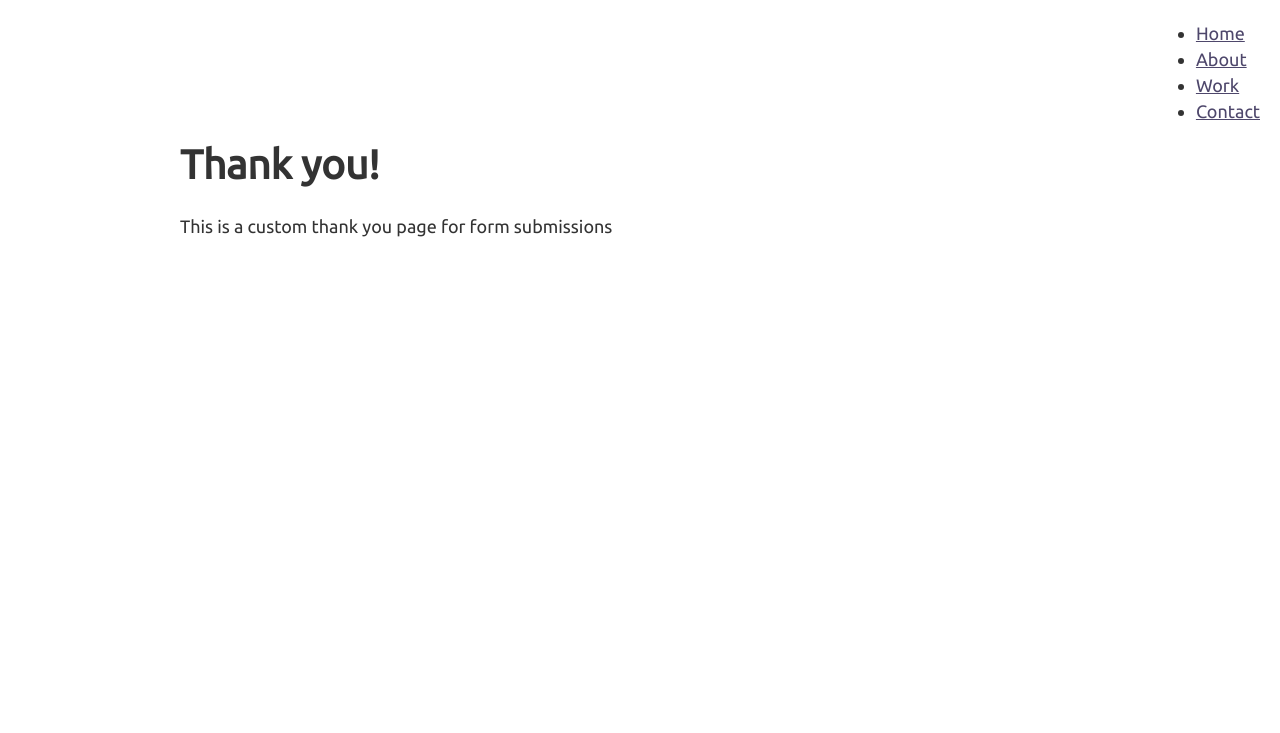
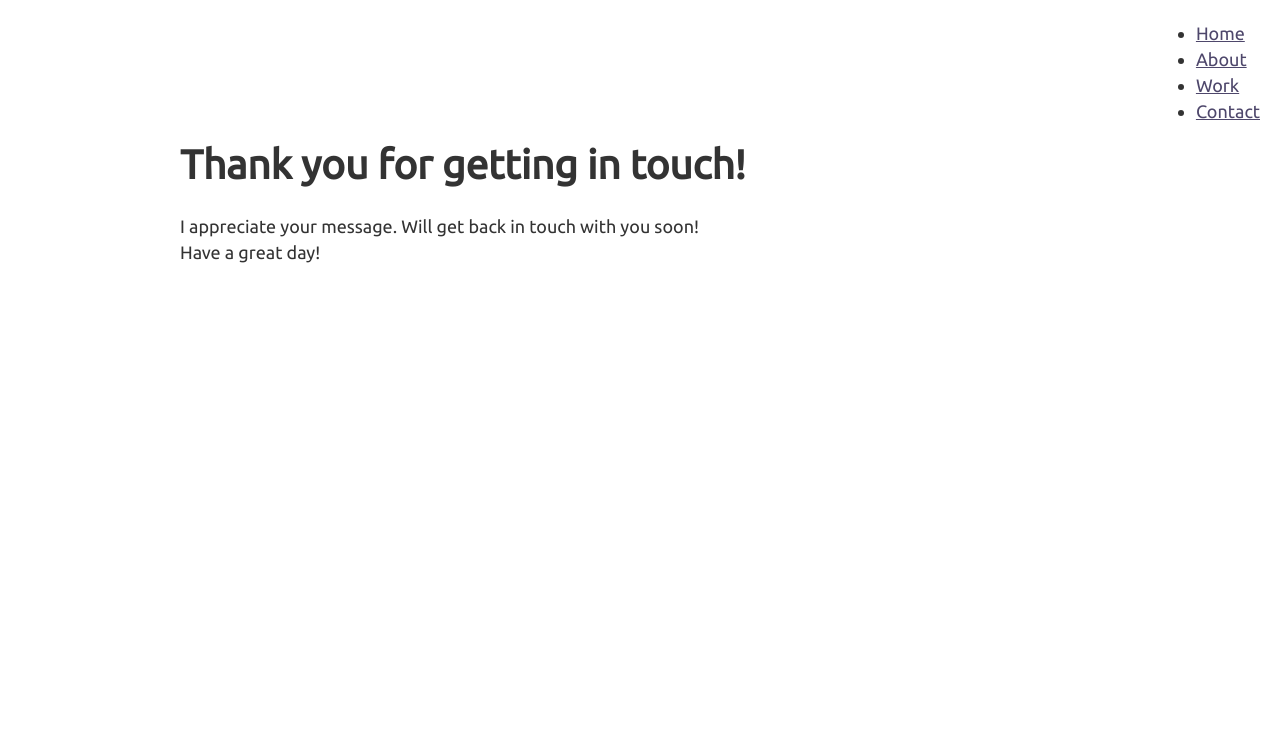
Before and after one commit to hlachaal/new-portfolio, a Gatsby site: page /thanks in a window 1280 px wide. Shown: the top 733 px of the page. Built offline with nearby package versions, Linux system fonts and the light colour scheme; Gatsby itself is replaced by a stand-in of ours; a web font is replaced by a local one.

Commit message:
contact form update

```diff
--- a/src/pages/thanks.js
+++ b/src/pages/thanks.js
@@ -3,7 +3,11 @@ import Layout from "../components/layout"
 
 export default () => (
   <Layout>
-    <h1>Thank you!</h1>
-    <p>This is a custom thank you page for form submissions</p>
+    <h1>Thank you for getting in touch!</h1>
+    <p>
+      I appreciate your message. Will get back in touch with you soon!
+      <br />
+      Have a great day!
+    </p>
   </Layout>
 )
```
